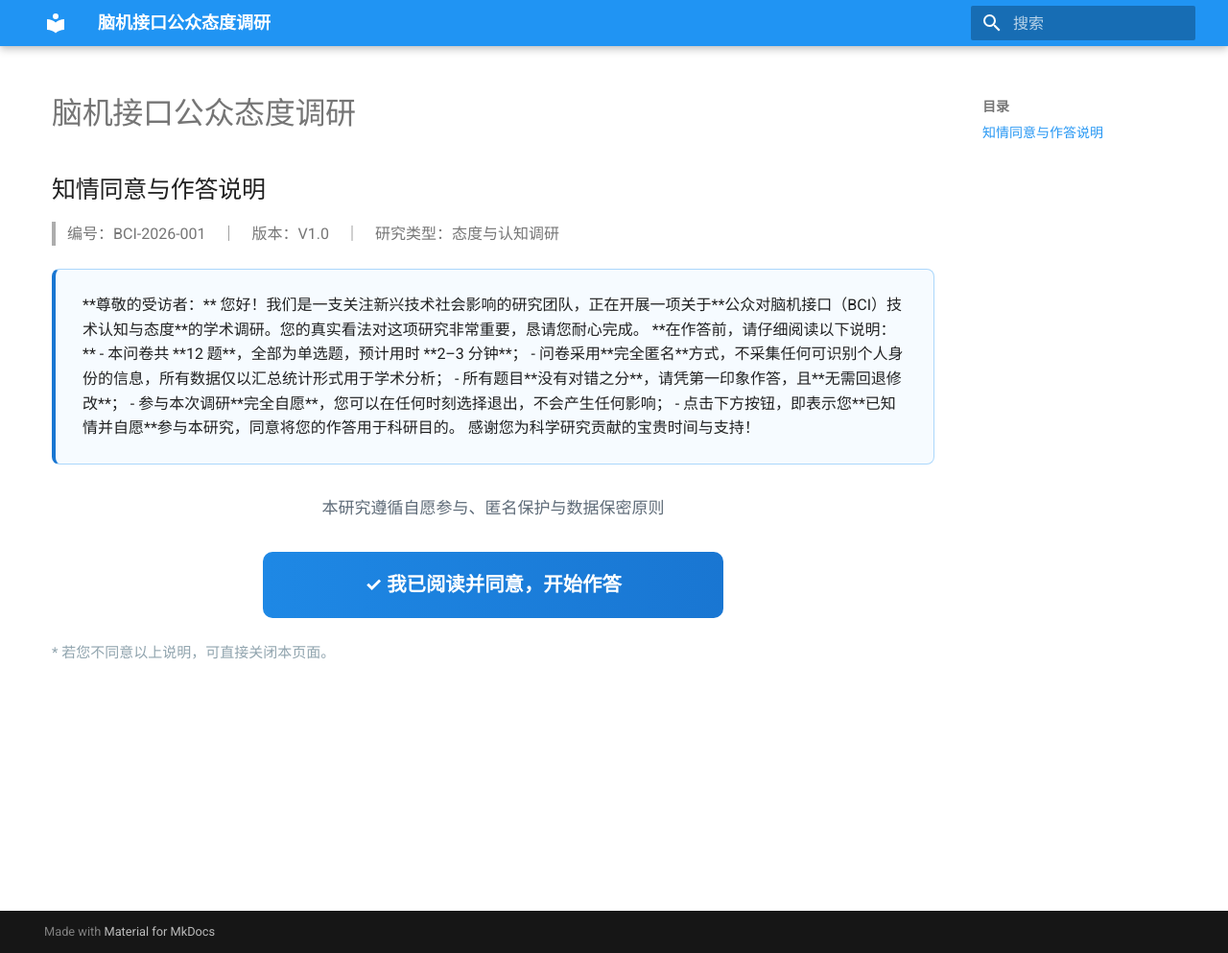
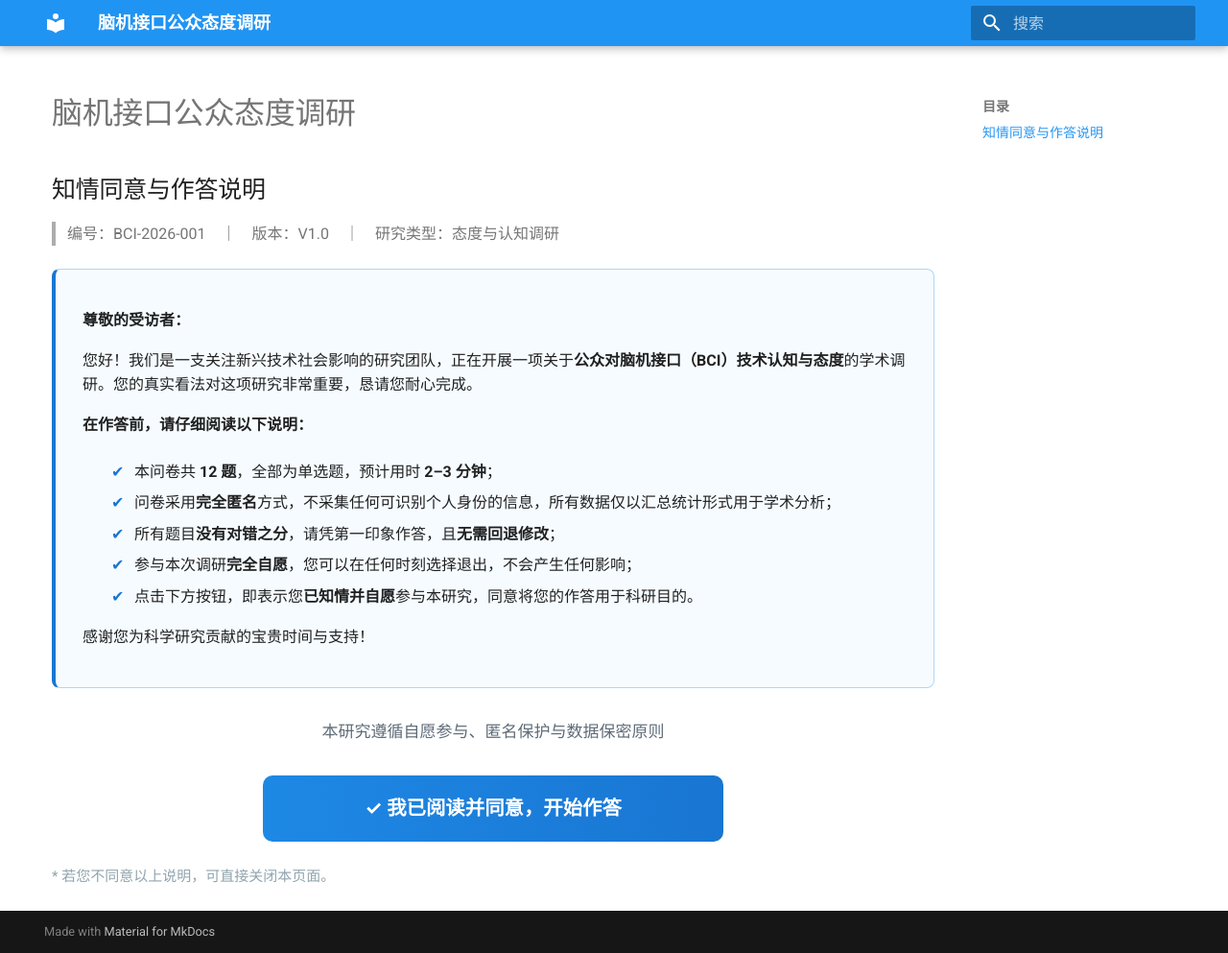
Before and after one commit to Zhi1Pan/psych-birw.github.io, an MkDocs documentation site: the page built from docs/index.md, in a window 1280 px wide and 993 px high. Shown: the whole window at 96% size. Built offline with MkDocs 1.6.1 and Material for MkDocs 9.7.7, drawn with Linux system fonts in a browser that asks for light colours.

Commit message:
修复 HTML 容器内未解析的 markdown：首页/编号页改规范 HTML 标签

```diff
--- a/docs/index.md
+++ b/docs/index.md
@@ -6,19 +6,21 @@
 
 <div class="consent-box">
 
-**尊敬的受访者：**
+<p><strong>尊敬的受访者：</strong></p>
 
-您好！我们是一支关注新兴技术社会影响的研究团队，正在开展一项关于**公众对脑机接口（BCI）技术认知与态度**的学术调研。您的真实看法对这项研究非常重要，恳请您耐心完成。
+<p>您好！我们是一支关注新兴技术社会影响的研究团队，正在开展一项关于<strong>公众对脑机接口（BCI）技术认知与态度</strong>的学术调研。您的真实看法对这项研究非常重要，恳请您耐心完成。</p>
 
-**在作答前，请仔细阅读以下说明：**
+<p><strong>在作答前，请仔细阅读以下说明：</strong></p>
 
-- 本问卷共 **12 题**，全部为单选题，预计用时 **2–3 分钟**；
-- 问卷采用**完全匿名**方式，不采集任何可识别个人身份的信息，所有数据仅以汇总统计形式用于学术分析；
-- 所有题目**没有对错之分**，请凭第一印象作答，且**无需回退修改**；
-- 参与本次调研**完全自愿**，您可以在任何时刻选择退出，不会产生任何影响；
-- 点击下方按钮，即表示您**已知情并自愿**参与本研究，同意将您的作答用于科研目的。
+<ul>
+  <li>本问卷共 <strong>12 题</strong>，全部为单选题，预计用时 <strong>2–3 分钟</strong>；</li>
+  <li>问卷采用<strong>完全匿名</strong>方式，不采集任何可识别个人身份的信息，所有数据仅以汇总统计形式用于学术分析；</li>
+  <li>所有题目<strong>没有对错之分</strong>，请凭第一印象作答，且<strong>无需回退修改</strong>；</li>
+  <li>参与本次调研<strong>完全自愿</strong>，您可以在任何时刻选择退出，不会产生任何影响；</li>
+  <li>点击下方按钮，即表示您<strong>已知情并自愿</strong>参与本研究，同意将您的作答用于科研目的。</li>
+</ul>
 
-感谢您为科学研究贡献的宝贵时间与支持！
+<p>感谢您为科学研究贡献的宝贵时间与支持！</p>
 
 </div>
 
```
Also changed, not shown: docs/participant.md (+6 -4 lines).
